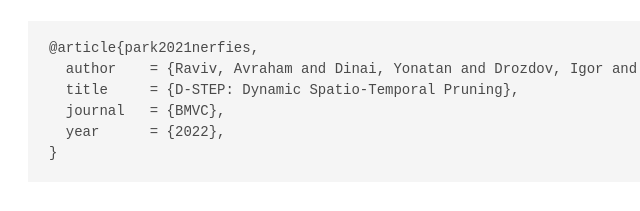
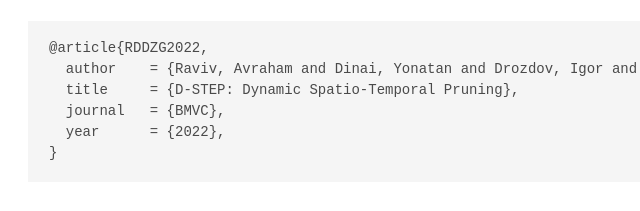
Before and after one commit to AvrahamRaviv/DSTEP, a plain HTML site: page index.html in a window 1280 px wide. Shown: the part 3579-3790 px from the top of the page, 132-772 px from the left. Drawn offline with nearby package versions, Linux system fonts and the light colour scheme; some icons are missing; a web font is replaced by a local one.

Commit message:
Update index.html

```diff
--- a/index.html
+++ b/index.html
@@ -241,7 +241,7 @@ j=d.createElement(s),dl=l!='dataLayer'?'&l='+l:'';j.async=true;j.src=
 <section class="section" id="BibTeX">
   <div class="container is-max-desktop content">
     <h2 class="title">BibTeX</h2>
-    <pre><code>@article{park2021nerfies,
+    <pre><code>@article{RDDZG2022,
   author    = {Raviv, Avraham and Dinai, Yonatan and Drozdov, Igor and Zenghut, Niv and Goldin, Ishay},
   title     = {D-STEP: Dynamic Spatio-Temporal Pruning},
   journal   = {BMVC},
```
